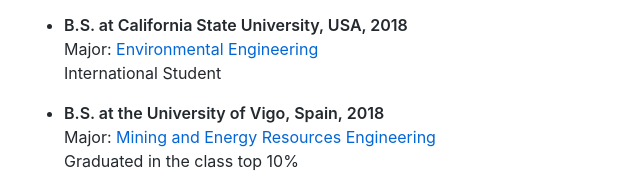
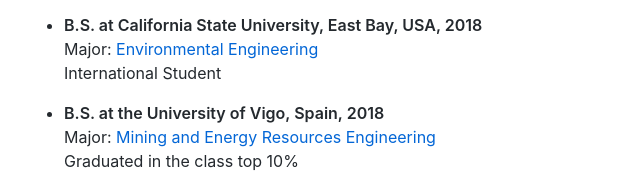
Before and after one commit to xrigueira/xrigueira.github.io, a plain HTML site: page index.html in a window 1280 px wide. Shown: the part 372-561 px from the top of the page, 118-758 px from the left. Drawn offline with Linux system fonts and the light colour scheme.

Commit message:
Fixed University name

```diff
--- a/index.html
+++ b/index.html
@@ -39,7 +39,7 @@
 Thesis: Design and Simulation on MATLAB/Simulink of a solar carport.  <br /></p>
   </li>
   <li>
-    <p><strong>B.S. at California State University, USA, 2018</strong> <br />
+    <p><strong>B.S. at California State University, East Bay, USA, 2018</strong> <br />
       Major: <a href="https://www.csueastbay.edu/">Environmental Engineering</a> <br />
       International Student <br /></p>
   </li>
```
